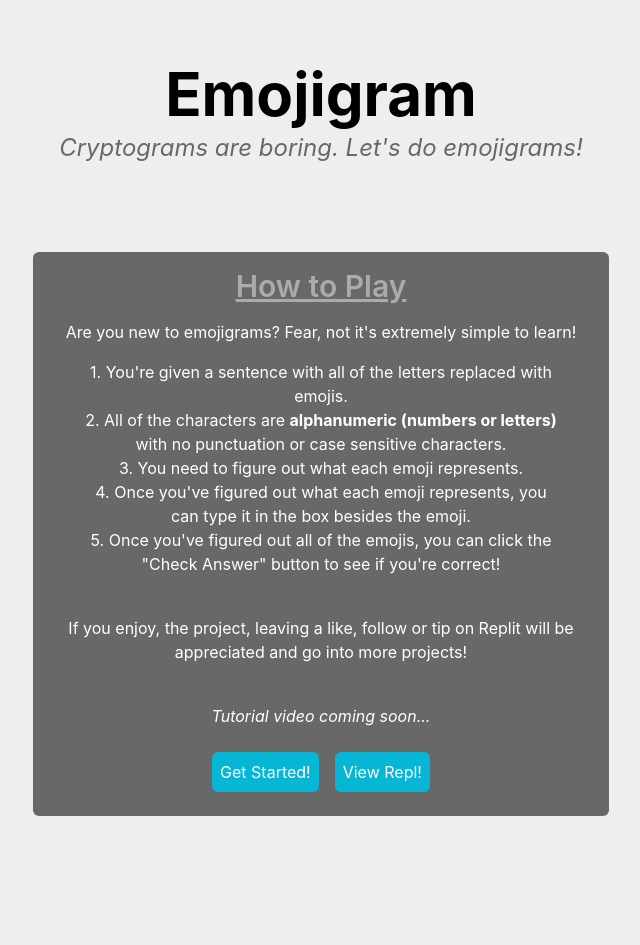
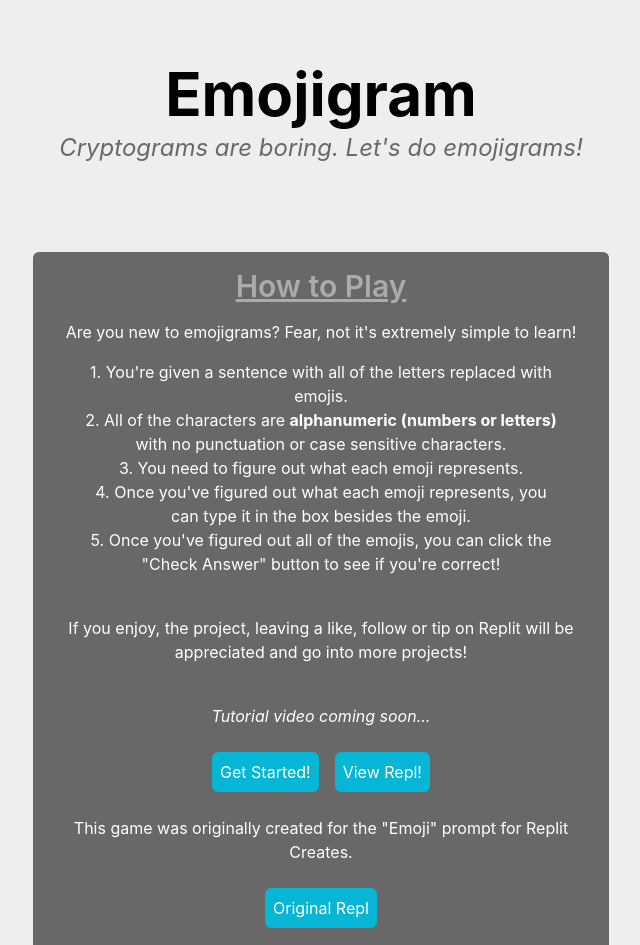
Before and after one commit to DillonB07/emojigram, a Next.js app: page / in a window 1280 px wide. Shown: the top 945 px of the page, without its empty margins (319-959 px from the left). Before the commit the page ends 840 px from the top, so only its background shows below. Built offline with nearby package versions, Linux system fonts and the light colour scheme.

Commit message:
Add link to original repl

```diff
--- a/pages/index.js
+++ b/pages/index.js
@@ -69,6 +69,13 @@ export default function index() {
 							</button>
 						</Link>
 					</div>
+					<p>This game was originally created for the &quot;Emoji&quot; prompt for Replit Creates. </p>
+					<Link href='https://replit.com/@DillonB07/Replit-Creates-4-Emojigram?v=1'>
+					<button className="p-2 m-2 bg-cyan-500 rounded-md hover:scale-125 duration-150">
+						Original Repl
+						</button>
+					</Link>
+
 				</section>
 			</main>
 		</div>
```
